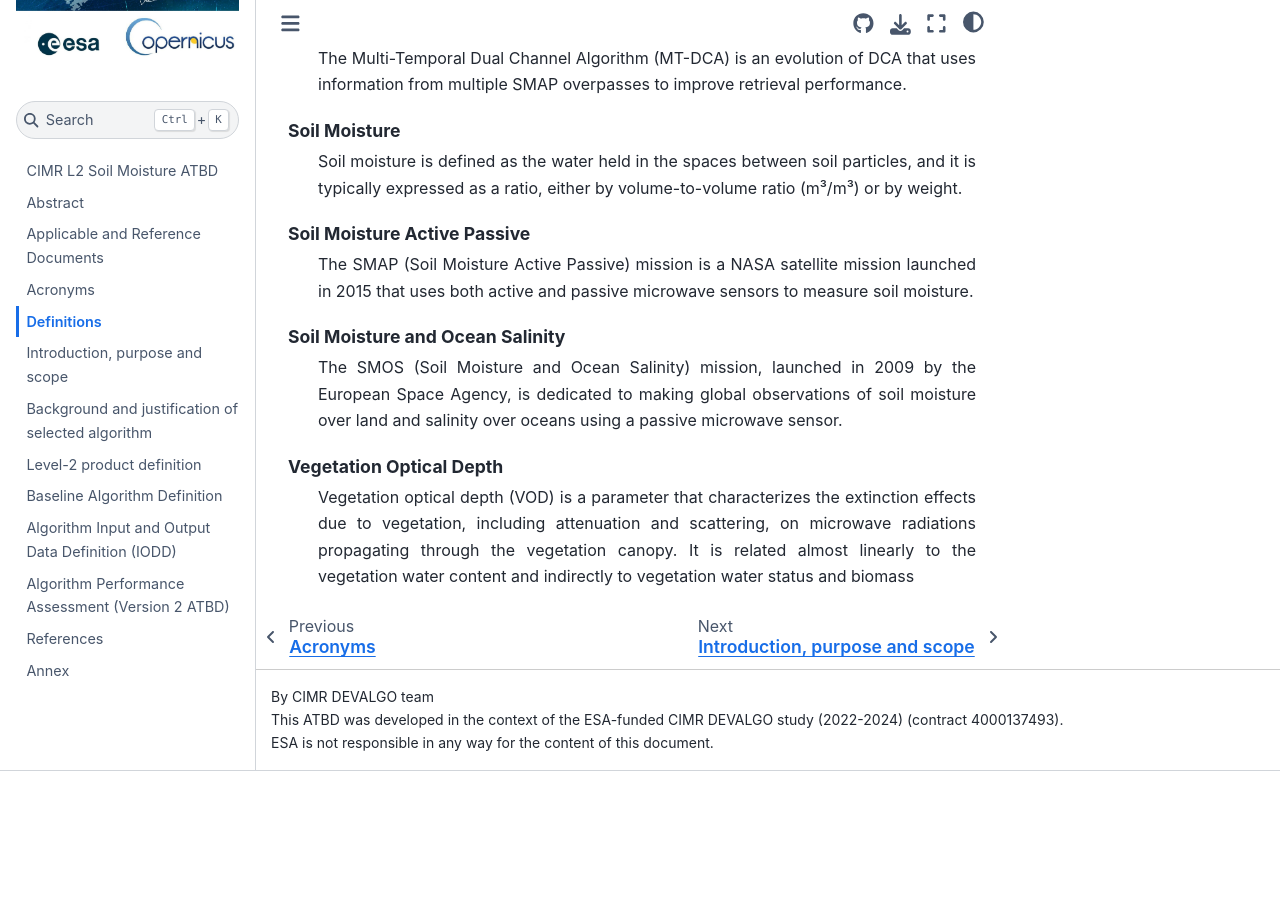
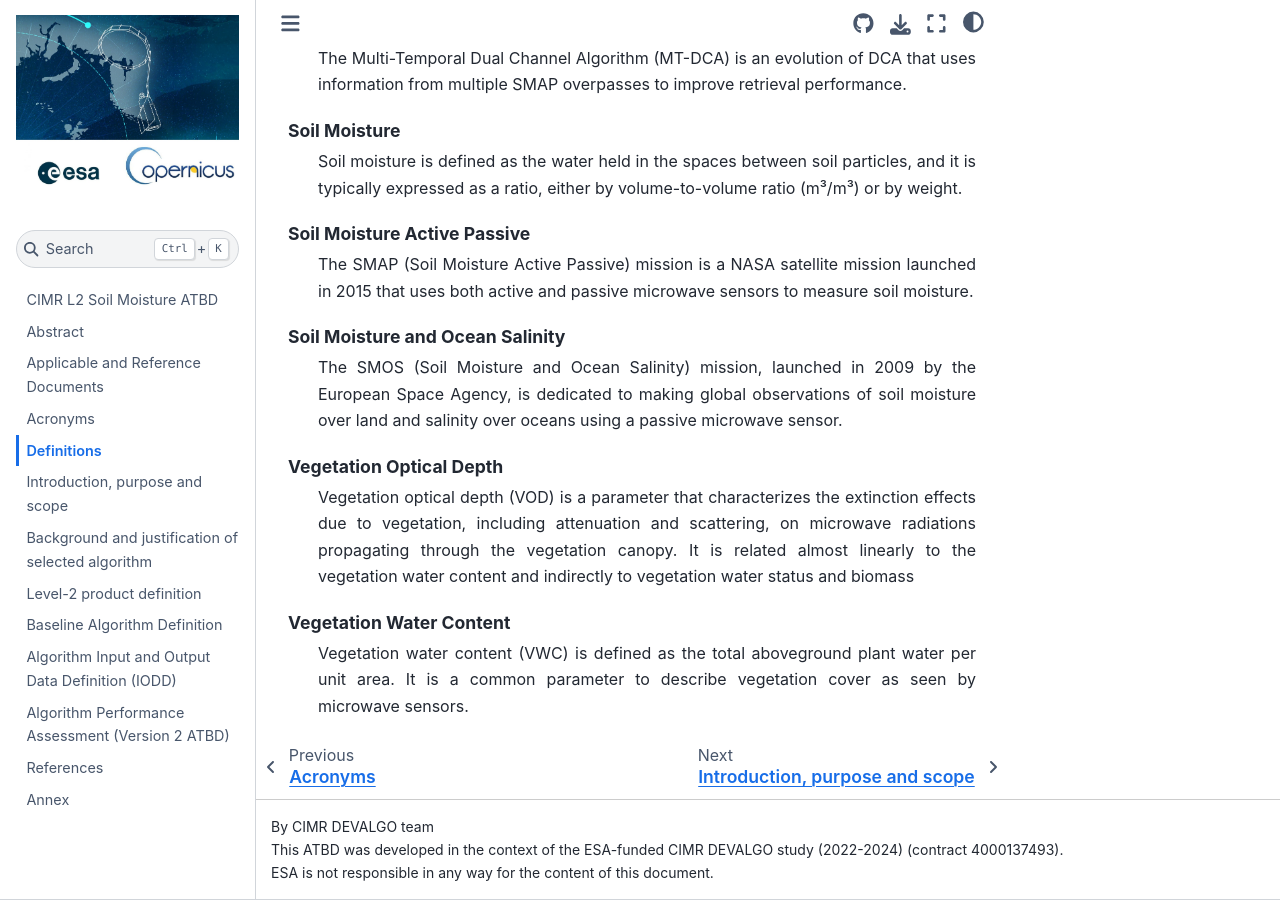
Before and after one commit to CIMR-Algos/SoilMoisture_ATBD_v2, a Jupyter Book: the page built from book/definitions.md, in a window 1280 px wide and 900 px high, scrolled down 709 px. Built offline with Jupyter Book 1.0.4 settings and Sphinx 7.4.7 and the Sphinx Book theme 1.1.4, drawn with Linux system fonts in a browser that asks for light colours; cross-references to code outside the pages are shown as plain code; before the commit the page ends 1480 px from its top, so only the background shows below that.

Commit message:
minor updates on performance assessment and definitions

````diff
--- a/book/definitions.md
+++ b/book/definitions.md
@@ -35,4 +35,7 @@
 
 Vegetation Optical Depth
     Vegetation optical depth (VOD) is a parameter that characterizes the extinction effects due to vegetation, including attenuation and scattering, on microwave radiations propagating through the vegetation canopy. It is related almost linearly to the vegetation water content and indirectly to vegetation water status and biomass
+
+Vegetation Water Content
+    Vegetation water content (VWC) is defined as the total aboveground plant water per unit area. It is a common parameter to describe vegetation cover as seen by microwave sensors.
 ```
````
Also changed, not shown: book/algorithm_performance_assessment.md (+4 -4 lines).
